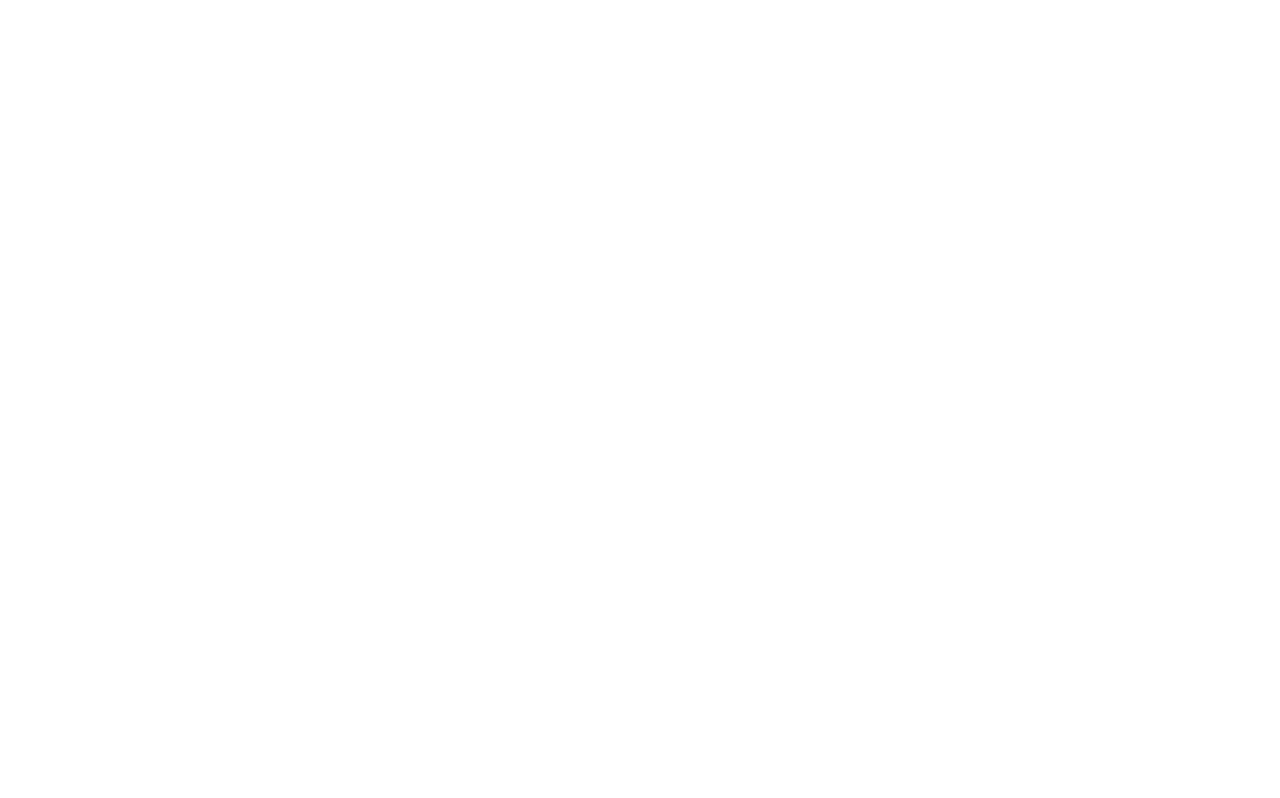
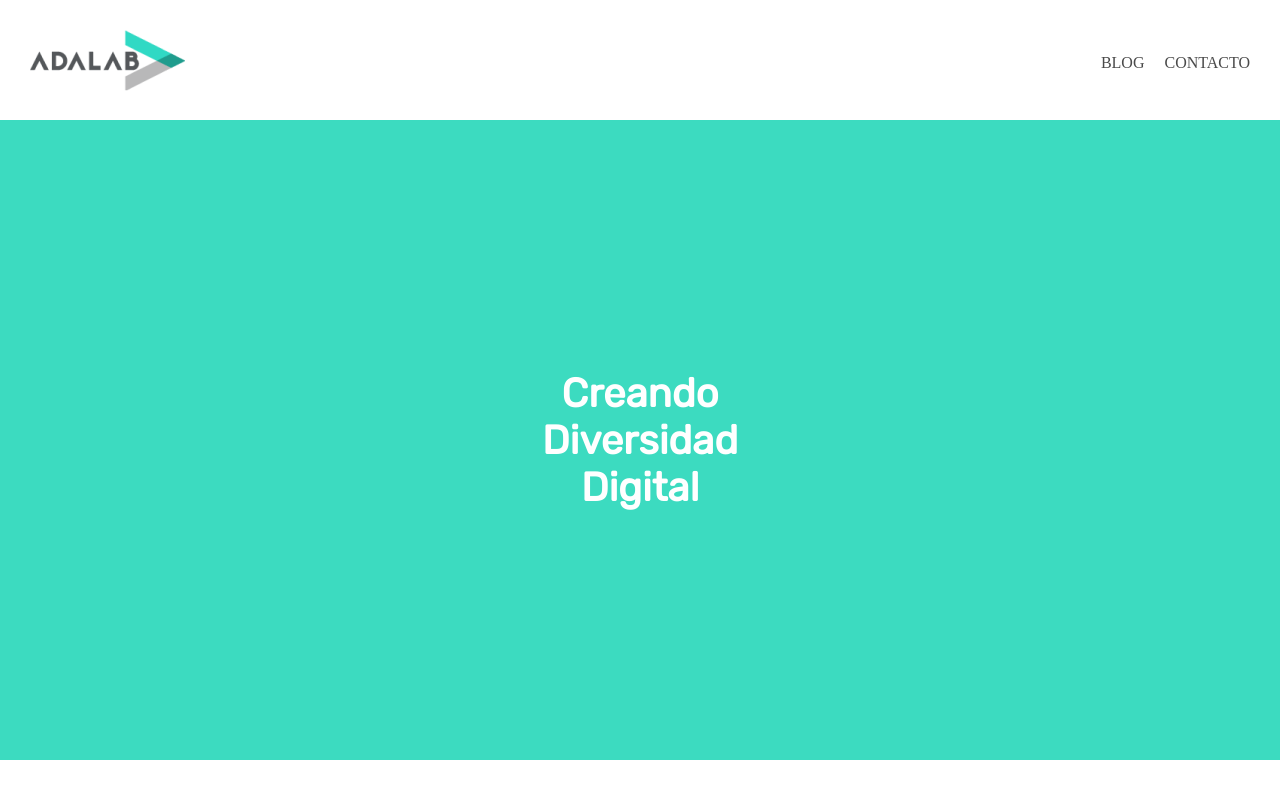
Before and after one commit to Adalab/modulo-1-evaluacion-intermedia-kvi-ki, a plain HTML site: page index.html in a window 1280 px wide. Drawn offline with Linux system fonts and the light colour scheme.

Commit message:
Add structure and style

```diff
--- a/index.html
+++ b/index.html
@@ -3,9 +3,29 @@
 <head>
     <meta charset="UTF-8">
     <meta name="viewport" content="width=device-width, initial-scale=1.0">
-    <title>Document</title>
+    <title>Evaluación</title>
+    <link href="https://fonts.googleapis.com/css?family=Rubik" rel="stylesheet" />
+    <link rel="stylesheet" href="./styles/main.css">
 </head>
+
 <body>
+    <header>
+       <div class="logo">
+        <a href="https://adalab.es/"><img src="./images/adalab-logo-155x61.png" alt="adalab logo" /></a>
+        </div>
+    <ul class="menu">
+        <li class="li-1">BLOG</li>
+        <li class="li-2">CONTACTO</li>
+    </ul>
+    </header>
+
+    <main class="main">
+        <h1>
+        <span class="text">Creando</span>
+        <span class="text">Diversidad</span>
+        <span class="text">Digital</span>
+        </h1>
+    </main>
 
 </body>
 </html>
--- a/styles/main.css
+++ b/styles/main.css
@@ -0,0 +1,86 @@
+body {
+    margin-top: 10px;
+    margin-left: 0px;
+    margin-right: 0px;
+}
+
+header {
+    position: fixed;
+    top: 0px;
+    width: 100%;
+    display: flex;
+    flex-direction: column;
+    align-items: center;
+    z-index: 1000
+
+}
+
+.logo {
+   width: 155px;
+   display: flex;
+   justify-content: center;
+   margin: 10px;
+}
+
+.menu {
+    color: #4a4a4a;
+    list-style-type: none;
+    display: flex;
+    flex-direction: row;
+    flex-wrap: nowrap;
+    padding: 0px;
+    margin-top: 0px;
+    margin-bottom: 13px;
+}
+
+.li-1 {
+    margin-right: 10px;
+}
+
+.li-2 {
+    margin-left: 10px;
+}
+
+.main {
+    height: 80vh;
+    display: flex;
+    justify-content: center;
+    align-items: center;
+    background-color: #3CDBC0;
+    position: relative;
+    top: 110px;
+    z-index: 990;
+}
+
+.text {
+    display: block;
+    text-align: center;
+    font-family: 'Rubik', sans-serif;
+    color: #FFFFFF;
+    font-weight: bold;
+    font-size: 30px;
+}
+
+@media all and (min-width: 768px) {
+    header {
+        display: flex;
+        flex-direction: row;
+        justify-content: space-between;
+        margin-top: 20px;
+        margin-bottom: 20px;
+    }
+
+    .logo {
+        margin-left: 30px;
+    }
+
+    .menu {
+        font-size: 16px;
+        margin-right: 30px;
+        margin-bottom: 0px;
+    }
+
+    .text {
+        font-size: 40px;
+    }
+}
```
Also changed, not shown: images/adalab-logo-155x61.png (added).
